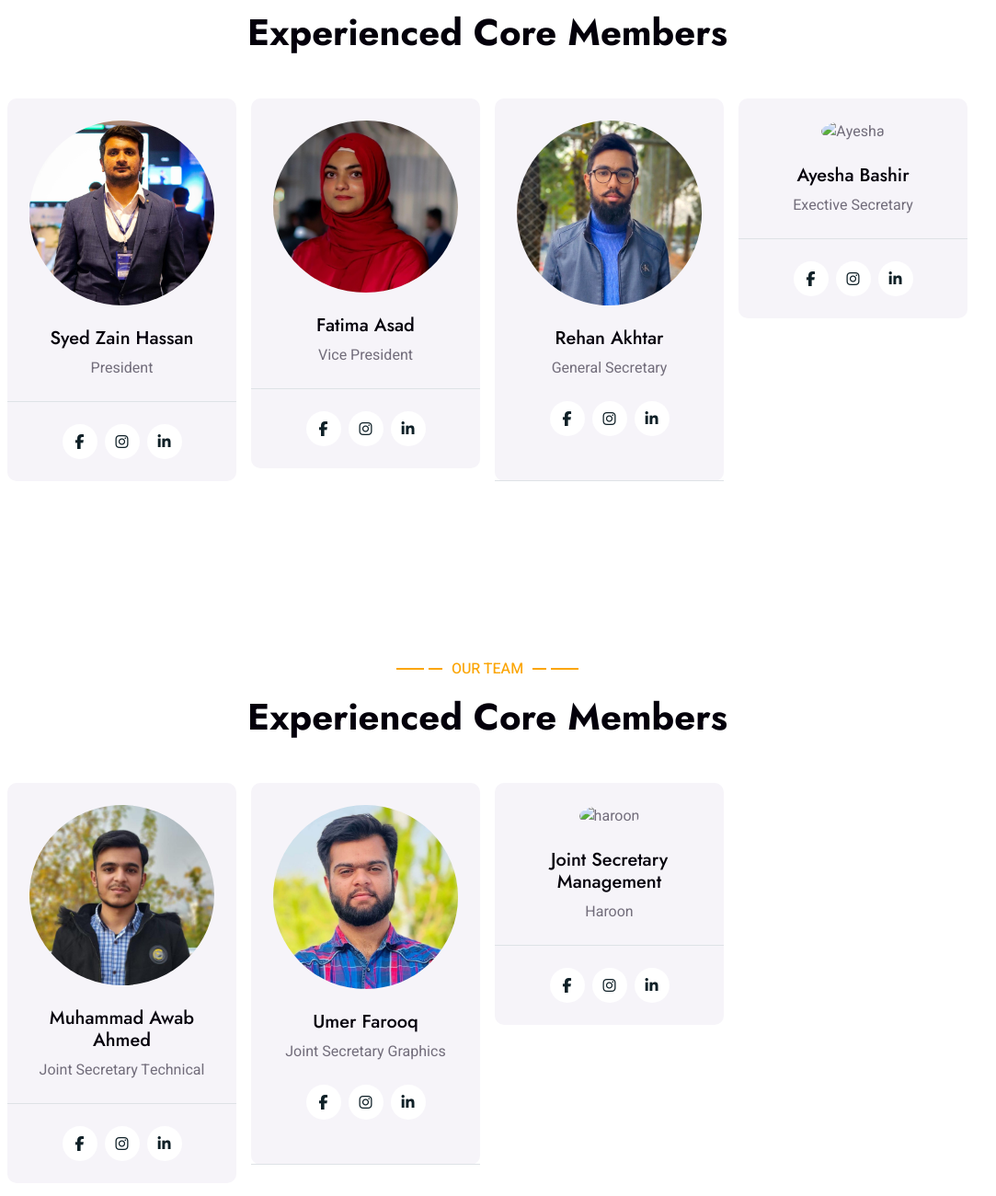
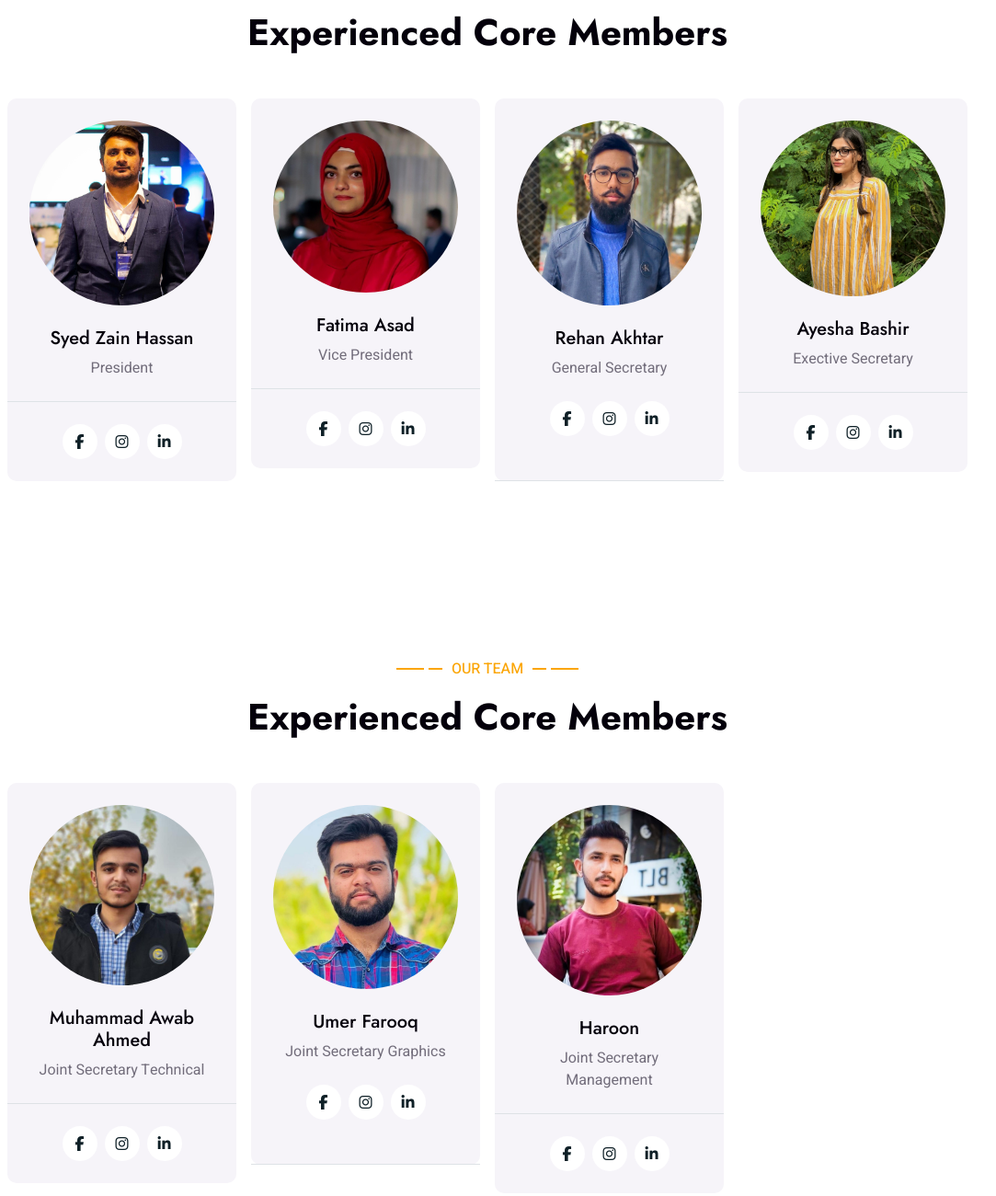
Before and after one commit to zain82002/aubnbs, a plain HTML site: page team.html in a window 1280 px wide. Shown: the part 718-2018 px from the top of the page at 92% size, without its empty margins (110-1193 px from the left). Drawn offline with nearby package versions, Linux system fonts and the light colour scheme; files whose address does not match are found by name.

Commit message:
update pictures

```diff
--- a/team.html
+++ b/team.html
@@ -177,7 +177,7 @@
                     <div class="col-lg-3 col-md-6 wow fadeInUp" data-wow-delay="0.1s">
                         <div class="team-item bg-light rounded">
                             <div class="text-center border-bottom p-4">
-                                <img class="img-fluid rounded-circle mb-4" src="img/team/Cores/Emaan .jpg"
+                                <img class="img-fluid rounded-circle mb-4" src="img/team/Executives/Ayesha Bashir.jpeg"
                                     alt="Ayesha" />
                                     <h5>Ayesha Bashir</h5>
                                 <span>Exective Secretary</span>
@@ -215,7 +215,7 @@
                     <h1 class="text-center mb-5">Experienced Core Members</h1>
                 </div>
                 <div class="row g-3">
-                    <!-- President -->
+                    <!-- JS -->
                     <div class="col-lg-3 col-md-6 wow fadeInUp" data-wow-delay="0.1s">
                         <div class="team-item bg-light rounded">
                             <div class="text-center border-bottom p-4">
@@ -262,10 +262,10 @@
                     <div class="col-lg-3 col-md-6 wow fadeInUp" data-wow-delay="0.1s">
                         <div class="team-item bg-light rounded">
                             <div class="text-center border-bottom p-4">
-                                <img class="img-fluid rounded-circle mb-4" src="img/team/Executives/Emaan Mahmood.jpg"
+                                <img class="img-fluid rounded-circle mb-4" src="img/team/Executives/Haroon.jpeg"
                                     alt="haroon" />
-                                    <h5>Joint Secretary Management </h5>
-                                <span>Haroon</span>
+                                    <h5>Haroon </h5>
+                                <span>Joint Secretary Management</span>
                             </div>
                             <div class="d-flex justify-content-center p-4">
                                 <a class="btn btn-square mx-1"
```
Also changed, not shown: img/team/Executives/Ayesha Bashir.jpeg (added), img/team/Executives/Haroon.jpeg (added).
